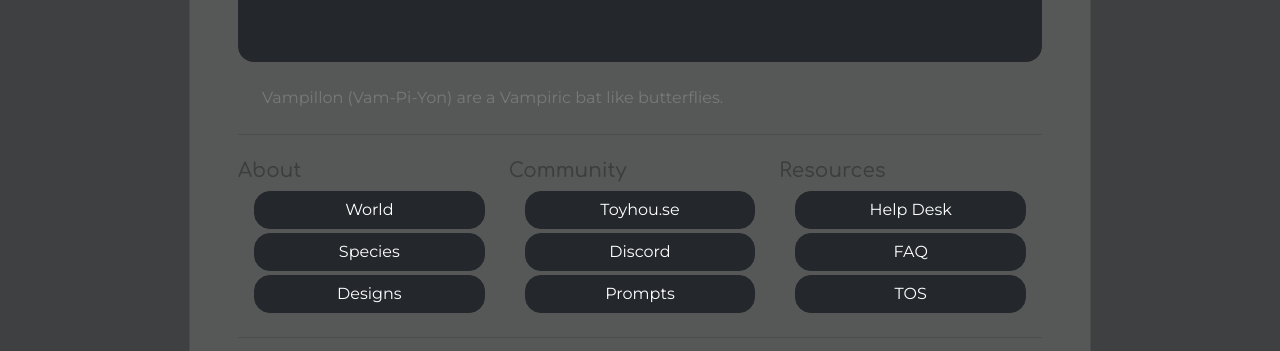
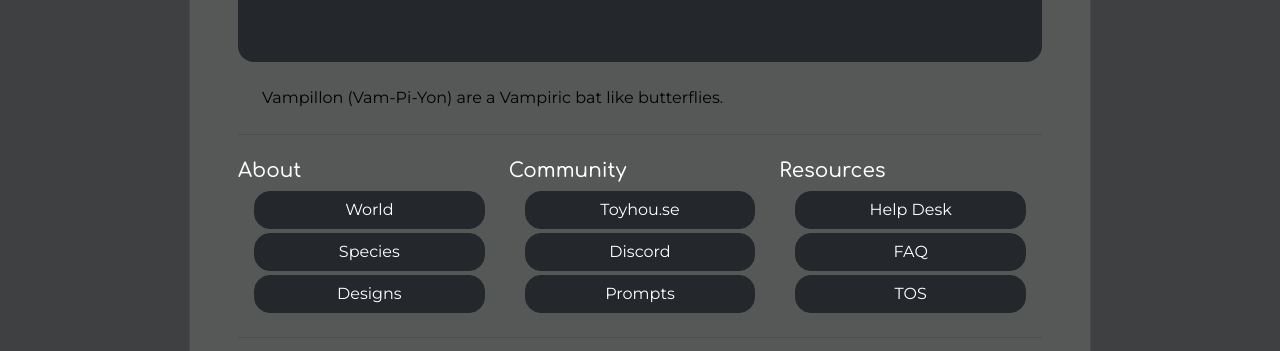
Before and after one commit to Lo-Stamina/Vampillon, a plain HTML site: page index.html in a window 1280 px wide. Shown: the part 415-766 px from the top of the page. Drawn offline with nearby package versions, Linux system fonts and the light colour scheme; no server answers.

Commit message:
Add files via upload

```diff
--- a/styles/charadex.css
+++ b/styles/charadex.css
@@ -37,8 +37,8 @@ body {
   /* ============================================================= */
   /* Text
   ================================================================ */
-  --cd-body-text-color:                  #3d3d3d;
-  --cd-faded-text-color:                 #797979;
+  --cd-body-text-color:                  #ffffff;
+  --cd-faded-text-color:                 #000000;
 
   /* ============================================================= */
   /* Borders
```
